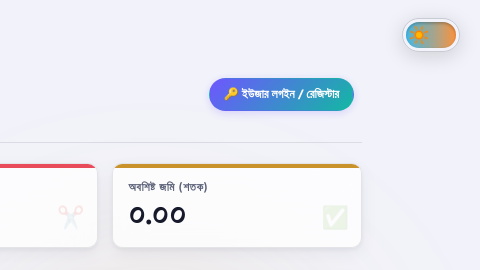
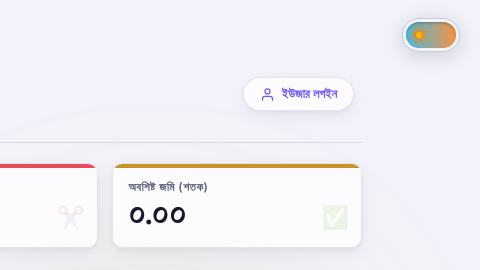
Before and after one commit to shahriyarshehab/landDeductionTable, a plain HTML site: page index.html in a window 1280 px wide. Shown: the top 270 px of the page, 800-1280 px from the left. Drawn offline with Linux system fonts and the light colour scheme; a web font is replaced by a local one.

Commit message:
style: redesign User Login button to match theme colors and remove unnecessary raw emojis

```diff
--- a/css/styles.css
+++ b/css/styles.css
@@ -1564,10 +1564,31 @@ html[data-theme="dark"] .holding-serial-badge{background:rgba(139,124,255,0.18);
   margin-right: 8px;
 }
 .btn-auth-login {
-  padding: 6px 14px;
-  font-size: 12px;
+  display: inline-flex;
+  align-items: center;
+  gap: 7px;
+  padding: 6px 16px;
+  font-size: 12.5px;
   font-weight: 700;
-  border-radius: 20px;
+  color: var(--primary);
+  background: var(--surface);
+  backdrop-filter: blur(var(--glass-blur));
+  -webkit-backdrop-filter: blur(var(--glass-blur));
+  border: 1.5px solid var(--line);
+  border-radius: 25px;
+  box-shadow: var(--shadow);
+  cursor: pointer;
+  transition: all 0.25s cubic-bezier(0.22, 1, 0.36, 1);
+}
+.btn-auth-login:hover {
+  background: linear-gradient(135deg, var(--primary) 0%, var(--accent) 100%);
+  color: #ffffff;
+  border-color: transparent;
+  box-shadow: 0 4px 16px var(--accent-glow);
+  transform: translateY(-1px);
+}
+.btn-auth-login svg {
+  stroke: currentColor;
 }
 .user-badge-card {
   display: flex;
--- a/index.html
+++ b/index.html
@@ -372,14 +372,14 @@
     <div class="modal-body">
       <!-- AUTH TAB SWITCHER -->
       <div class="auth-tabs">
-        <button class="auth-tab-btn active" id="tabLoginBtn">🔑 ইউজার লগইন</button>
-        <button class="auth-tab-btn" id="tabRegisterBtn">✨ নতুন একাউন্ট নিবন্ধন</button>
+        <button class="auth-tab-btn active" id="tabLoginBtn">ইউজার লগইন</button>
+        <button class="auth-tab-btn" id="tabRegisterBtn">নতুন একাউন্ট নিবন্ধন</button>
       </div>
 
       <!-- LOGIN FORM PANEL -->
       <div id="loginFormPanel">
         <div class="auth-banner-notice">
-          🔒 <strong>নিরাপদ প্রবেশাধিকার:</strong> জমি কর্তন ও খতিয়ান ভেরিফিকেশন সিস্টেমে নিজ নামীয় ডাটা ইনপুট, এডিট বা ফিল্টারিংয়ের জন্য লগইন করুন।
+          <strong>নিরাপদ প্রবেশাধিকার:</strong> জমি কর্তন ও খতিয়ান ভেরিফিকেশন সিস্টেমে নিজ নামীয় ডাটা ইনপুট, এডিট বা ফিল্টারিংয়ের জন্য লগইন করুন।
         </div>
 
         <form id="authLoginForm" onsubmit="return false;">
@@ -405,7 +405,7 @@
 
           <div class="btn-row" style="margin-top:18px;">
             <button type="submit" class="btn primary" id="btnLoginSubmit" style="width:100%; justify-content:center; padding:10px;">
-              🔑 প্রফেশনাল ইউজার হিসেবে প্রবেশ করুন
+              প্রফেশনাল ইউজার হিসেবে প্রবেশ করুন
             </button>
           </div>
         </form>
@@ -414,7 +414,7 @@
       <!-- REGISTER FORM PANEL -->
       <div id="registerFormPanel" style="display:none;">
         <div class="auth-banner-notice">
-          📝 <strong>নতুন ইউজার রেজিস্ট্রেশন:</strong> সিস্টেমে নিজের আলাদা প্রোফাইল তৈরি করতে নিচের তথ্যগুলো পূরণ করুন।
+          <strong>নতুন ইউজার রেজিস্ট্রেশন:</strong> সিস্টেমে নিজের আলাদা প্রোফাইল তৈরি করতে নিচের তথ্যগুলো পূরণ করুন।
         </div>
 
         <form id="authRegisterForm" onsubmit="return false;">
@@ -451,7 +451,7 @@
 
           <div class="btn-row" style="margin-top:18px;">
             <button type="submit" class="btn primary" id="btnRegisterSubmit" style="width:100%; justify-content:center; padding:10px;">
-              ✨ একাউন্ট সফলভাবে নিবন্ধন করুন
+              একাউন্ট সফলভাবে নিবন্ধন করুন
             </button>
           </div>
         </form>
--- a/js/app.js
+++ b/js/app.js
@@ -1348,8 +1348,9 @@ function renderUserProfileWidget() {
     }
   } else {
     widget.innerHTML = `
-      <button class="btn primary btn-auth-login" id="btnOpenAuthModal">
-        🔑 ইউজার লগইন / রেজিস্টার
+      <button class="btn btn-auth-login" id="btnOpenAuthModal">
+        <svg viewBox="0 0 24 24" width="15" height="15" fill="none" stroke="currentColor" stroke-width="2" stroke-linecap="round" stroke-linejoin="round"><path d="M20 21v-2a4 4 0 0 0-4-4H8a4 4 0 0 0-4 4v2"/><circle cx="12" cy="7" r="4"/></svg>
+        <span>ইউজার লগইন</span>
       </button>
     `;
     const btnLogin = document.getElementById('btnOpenAuthModal');
```
